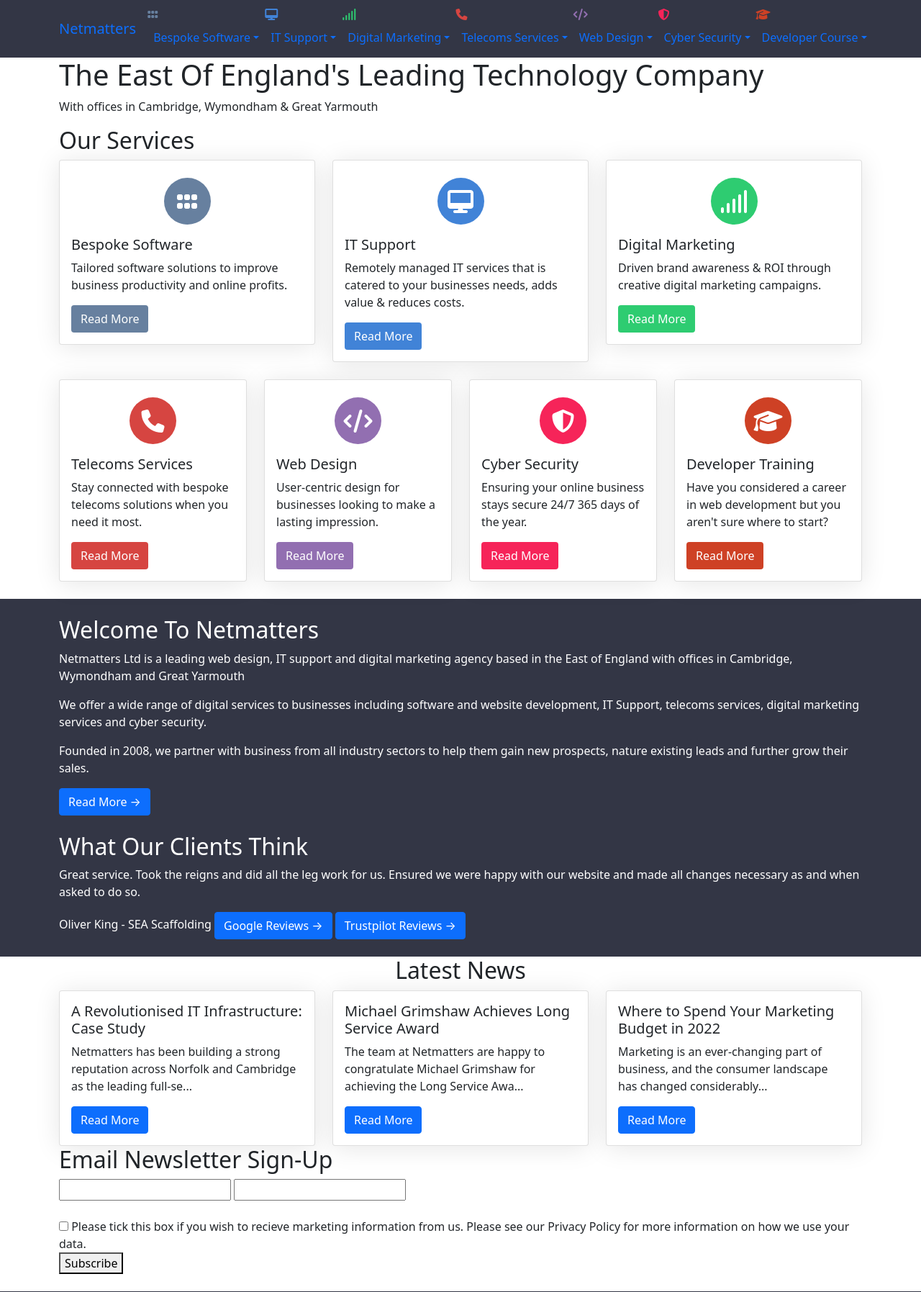
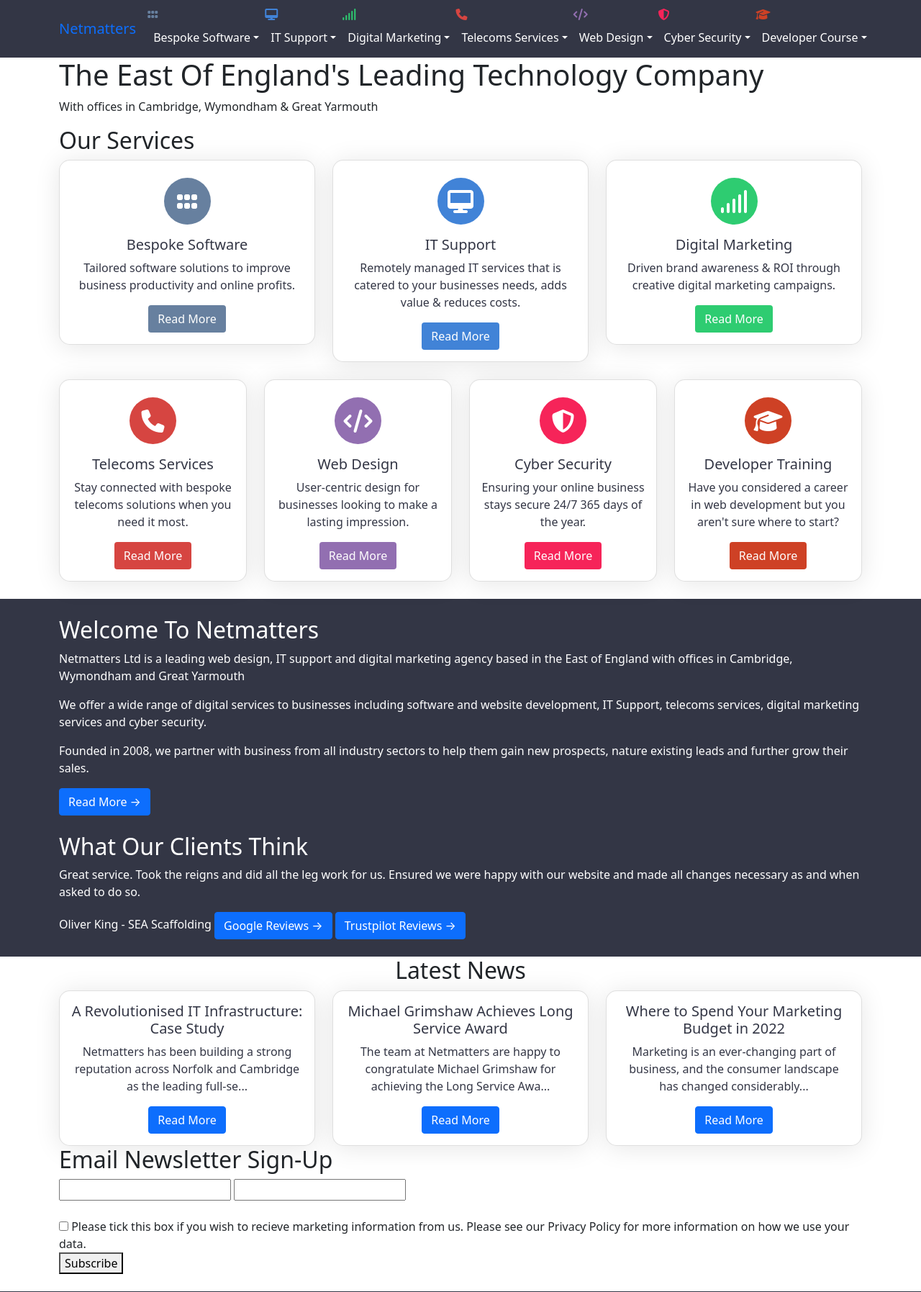
Before and after one commit to DanielGoreSCS/HTML-CSS-Reflection, a PHP site: page / in a window 1280 px wide. Shown: the top 1795 px of the page at 72% size. Run offline with PHP 8.4, Linux system fonts and the light colour scheme; some libraries are stand-ins or nearby versions.

Commit message:
Made cards into links, changed link colours
The entire card is now clickable. I have adjusted text colours to the correct one and have removed the default underline.

Transition also added to cards.

```diff
--- a/css/style.css
+++ b/css/style.css
@@ -24,6 +24,10 @@
 
 .dev-train {
   background-color: #CE4125;
+}
+
+a {
+  text-decoration: none;
 }
 
 .services {
@@ -57,6 +61,10 @@
 
 .navbar {
   background-color: #333645;
+}
+
+.nav-link {
+  color: #fff;
 }
 
 .fa-grip {
@@ -100,13 +108,19 @@
 }
 
 .card {
+  text-decoration: none;
+  color: #333645;
+  text-align: center;
   box-shadow: 0 3px 35px rgba(0, 0, 0, 0.1);
+  border-radius: 15px;
+  transition: 0.5s ease;
 }
 .card .btn {
   color: #fff;
 }
 .card:hover {
   color: #fff;
+  transform: translateY(-1rem);
 }
 .card:hover.software {
   background-color: #67809F;
--- a/index.html
+++ b/index.html
@@ -121,74 +121,88 @@
             <h2>Our Services</h2>
             <div class="row">
                 <div class="col-md-4 mb-4">
+                    <a href="#">
                         <div class="card software pt-4">
                             <i class="fa-solid fa-grip icon-rounded besp-soft fa-2x mx-auto"></i>
                             <div class="card-body">
                                 <h5 class="card-title">Bespoke Software</h5>
                                 <p class="card-text">Tailored software solutions to improve business productivity and online profits&period;</p>
-                            <a href="#" class="btn besp-soft">Read More</a>
+                                <span class="btn besp-soft">Read More</span>
                             </div>
                         </div>
+                    </a>
                 </div>
                 <div class="col-md-4 mb-4">
+                    <a href="#">
                         <div class="card it pt-4">
                             <i class="fa-solid fa-desktop icon-rounded it-sup fa-2x mx-auto"></i>
                             <div class="card-body">
                                 <h5 class="card-title">IT Support</h5>
                                 <p class="card-text">Remotely managed IT services that is catered to your businesses needs&comma; adds value &amp; reduces costs&period;</p>
-                            <a href="#" class="btn it-sup">Read More</a>
+                                <span class="btn it-sup">Read More</span>
                             </div>
                         </div>
+                    </a>
                 </div>
                 <div class="col-md-4 mb-4">
+                    <a href="#">
                         <div class="card digital pt-4">
                             <i class="fa-solid fa-signal icon-rounded dig-mark fa-2x mx-auto"></i>
                             <div class="card-body">
                                 <h5 class="card-title">Digital Marketing</h5>
                                 <p class="card-text">Driven brand awareness &amp; ROI through creative digital marketing campaigns&period;</p>
-                            <a href="#" class="btn dig-mark">Read More</a>
+                                <span class="btn dig-mark">Read More</span>
                             </div>
                         </div>
+                    </a>
                 </div>
                 <div class="col-md-6 col-lg-3 mb-4">
+                    <a href="#">
                         <div class="card telecoms pt-4">
                             <i class="fa-solid fa-phone icon-rounded tel-serv fa-2x mx-auto"></i>
                             <div class="card-body">
                                 <h5 class="card-title">Telecoms Services</h5>
                                 <p class="card-text">Stay connected with bespoke telecoms solutions when you need it most&period;</p>
-                            <a href="#" class="btn tel-serv">Read More</a>
+                                <span class="btn tel-serv">Read More</span>
                             </div>
                         </div>
+                    </a>
                 </div>
                 <div class="col-md-6 col-lg-3 mb-4">
+                    <a href="#">
                         <div class="card web pt-4">
                             <i class="fa-solid fa-code icon-rounded web-des fa-2x mx-auto"></i>
                             <div class="card-body">
                                 <h5 class="card-title">Web Design</h5>
                                 <p class="card-text">User&hyphen;centric design for businesses looking to make a lasting impression&period;</p>
-                            <a href="#" class="btn web-des">Read More</a>
+                                <span class="btn web-des">Read More</span>
                             </div>
                         </div>
+                    </a>
                 </div>
                 <div class="col-md-6 col-lg-3 mb-4">
+                    <a href="#">
                         <div class="card cyber pt-4">
                             <i class="fa-solid fa-shield-halved icon-rounded cyb-sec fa-2x mx-auto"></i>
                             <div class="card-body">
                                 <h5 class="card-title">Cyber Security</h5>
                                 <p class="card-text">Ensuring your online business stays secure 24&#47;7 365 days of the year&period;</p>
-                            <a href="#" class="btn cyb-sec">Read More</a>
+                                <span class="btn cyb-sec">Read More</span>
                             </div>
                         </div>
+                    </a>
                 </div>
                 <div class="col-md-6 col-lg-3 mb-4">
+                    <a href="#">
                         <div class="card developer pt-4">
                             <i class="fa-solid fa-graduation-cap  icon-rounded dev-train fa-2x mx-auto"></i>
                             <div class="card-body">
                                 <h5 class="card-title">Developer Training</h5>
                                 <p class="card-text">Have you considered a career in web development but you aren&apos;t sure where to start&quest;</p>
-                            <a href="#" class="btn dev-train">Read More</a>
+                                <span class="btn dev-train">Read More</span>
                             </div>
                         </div>
+                    </a>
                 </div>
             </div>
         </div>
@@ -219,7 +233,7 @@
                     <div class="card-body">
                         <h5 class="card-title">A Revolutionised IT Infrastructure&colon; Case Study</h5>
                         <p class="card-text">Netmatters has been building a strong reputation across Norfolk and Cambridge as the leading full&hyphen;se&period;&period;&period;</p>
-                        <a href="#" class="btn btn-primary">Read More</a>
+                        <span class="btn btn-primary">Read More</a>
                     </div>
                 </article>
             </div>
@@ -228,7 +242,7 @@
                     <div class="card-body">
                         <h5 class="card-title">Michael Grimshaw Achieves Long Service Award</h5>
                         <p class="card-text">The team at Netmatters are happy to congratulate Michael Grimshaw for achieving the Long Service Awa&period;&period;&period;</p>
-                        <a href="#" class="btn btn-primary">Read More</a>
+                        <span class="btn btn-primary">Read More</a>
                     </div>
                 </article>
             </div>
@@ -237,7 +251,7 @@
                     <div class="card-body">
                         <h5 class="card-title">Where to Spend Your Marketing Budget in 2022</h5>
                         <p class="card-text">Marketing is an ever&hyphen;changing part of business&comma; and the consumer landscape has changed considerably&period;&period;&period;</p>
-                        <a href="#" class="btn btn-primary">Read More</a>
+                        <span class="btn btn-primary">Read More</a>
                     </div>
                 </article>
             </div>
--- a/scss/base/_base.scss
+++ b/scss/base/_base.scss
@@ -1,4 +1,8 @@
 @use '../abstracts' as *;
+
+a {
+    text-decoration: none;
+}
 
 .services {
     width: 225px;
--- a/scss/components/_cards.scss
+++ b/scss/components/_cards.scss
@@ -1,11 +1,17 @@
 @use '../abstracts/colors' as c;
 .card {
+    text-decoration: none;
+    color: c.$primary;
+    text-align: center;
+    box-shadow: 0 3px 35px rgba(0, 0, 0, 0.1);
+    border-radius: 15px;
+    transition: .5s ease;
     .btn {
         color:c.$white;
     }
-    box-shadow: 0 3px 35px rgba(0, 0, 0, 0.1);
     &:hover {
         color: c.$white;
+        transform: translateY(-1rem);
         &.software {
             background-color: c.$bespoke--software;
         }
--- a/scss/components/_navbar.scss
+++ b/scss/components/_navbar.scss
@@ -3,3 +3,6 @@
 .navbar {
     background-color: $primary;
 }
+.nav-link {
+    color: $white;
+}
```
Also changed, not shown: 1 other file. Lines whose indentation alone changed are shown as unchanged.
